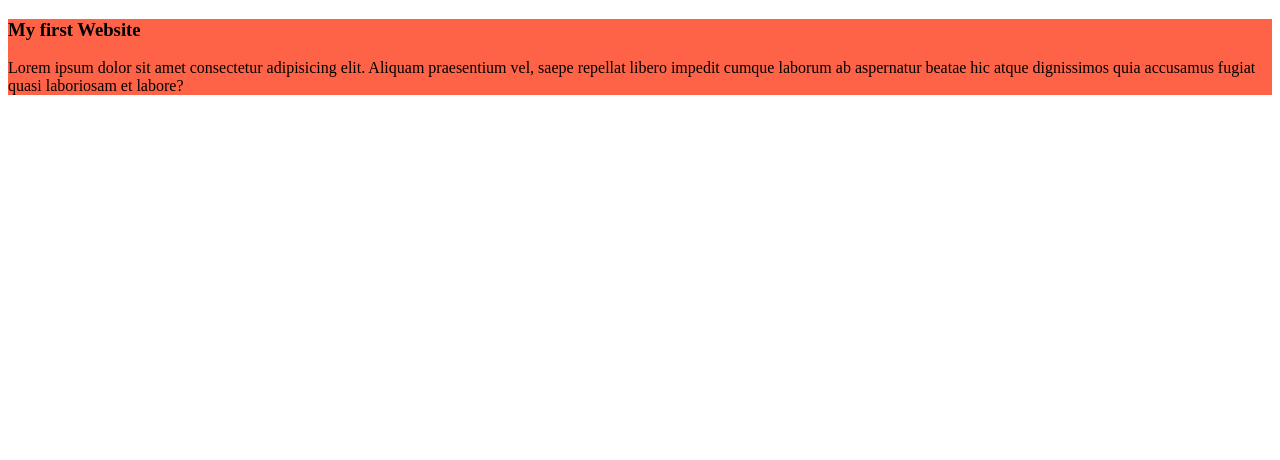
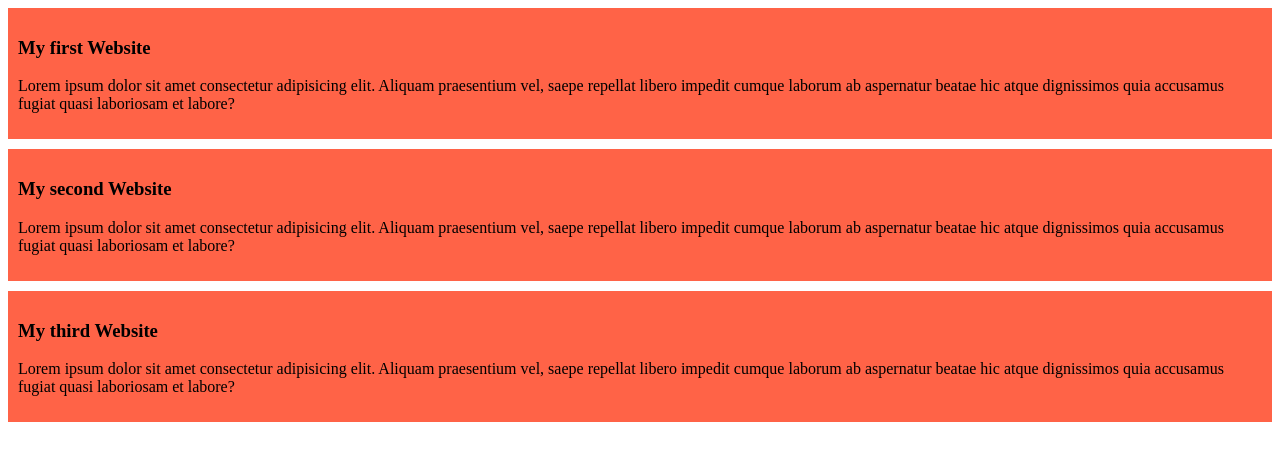
Before and after one commit to sezan10/my-simple-website, a plain HTML site: page index.html in a window 1280 px wide. Drawn offline with Linux system fonts and the light colour scheme.

Commit message:
added the second & third blog

```diff
--- a/index.html
+++ b/index.html
@@ -16,5 +16,23 @@
         laboriosam et labore?
       </p>
     </div>
+    <div>
+      <h3>My second Website</h3>
+      <p>
+        Lorem ipsum dolor sit amet consectetur adipisicing elit. Aliquam
+        praesentium vel, saepe repellat libero impedit cumque laborum ab
+        aspernatur beatae hic atque dignissimos quia accusamus fugiat quasi
+        laboriosam et labore?
+      </p>
+    </div>
+    <div>
+      <h3>My third Website</h3>
+      <p>
+        Lorem ipsum dolor sit amet consectetur adipisicing elit. Aliquam
+        praesentium vel, saepe repellat libero impedit cumque laborum ab
+        aspernatur beatae hic atque dignissimos quia accusamus fugiat quasi
+        laboriosam et labore?
+      </p>
+    </div>
   </body>
 </html>
--- a/styles/blog.css
+++ b/styles/blog.css
@@ -1,3 +1,5 @@
 div {
   background-color: tomato;
+  padding: 10px;
+  margin-bottom: 10px;
 }
```
